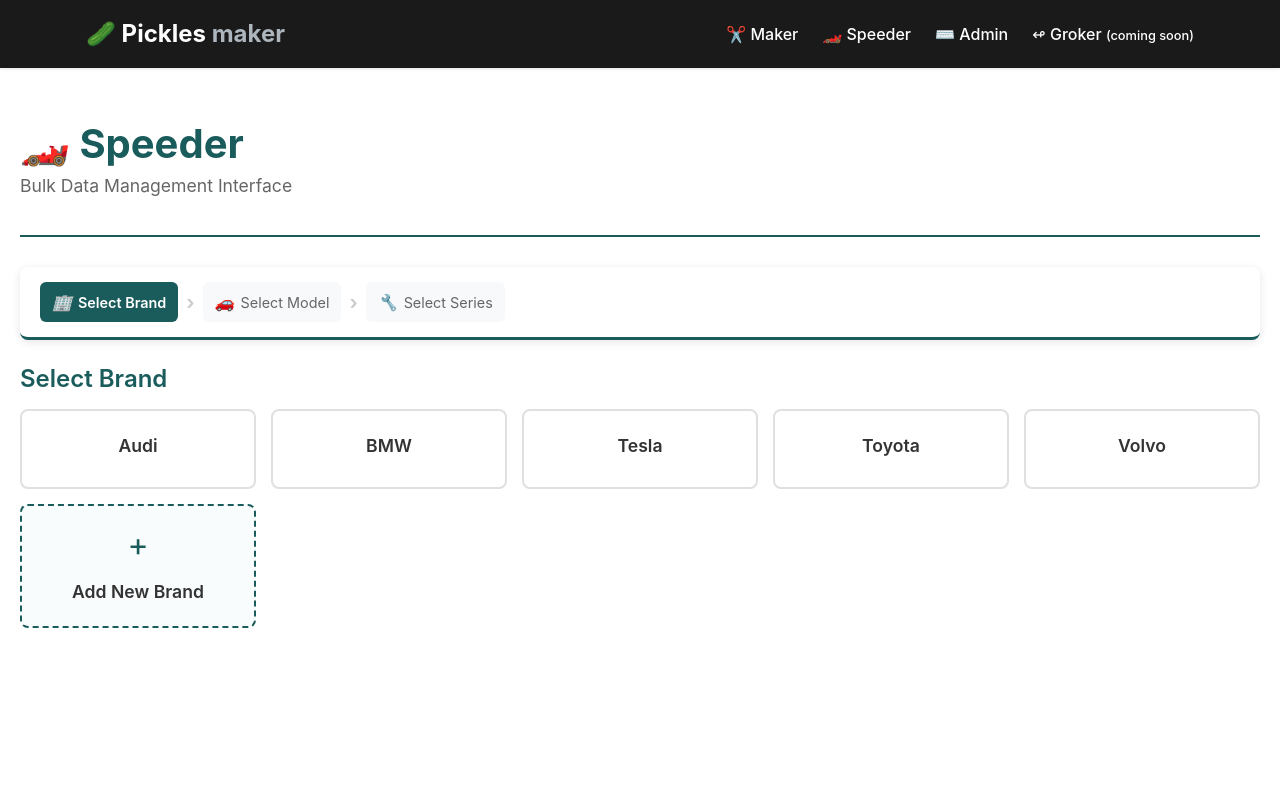
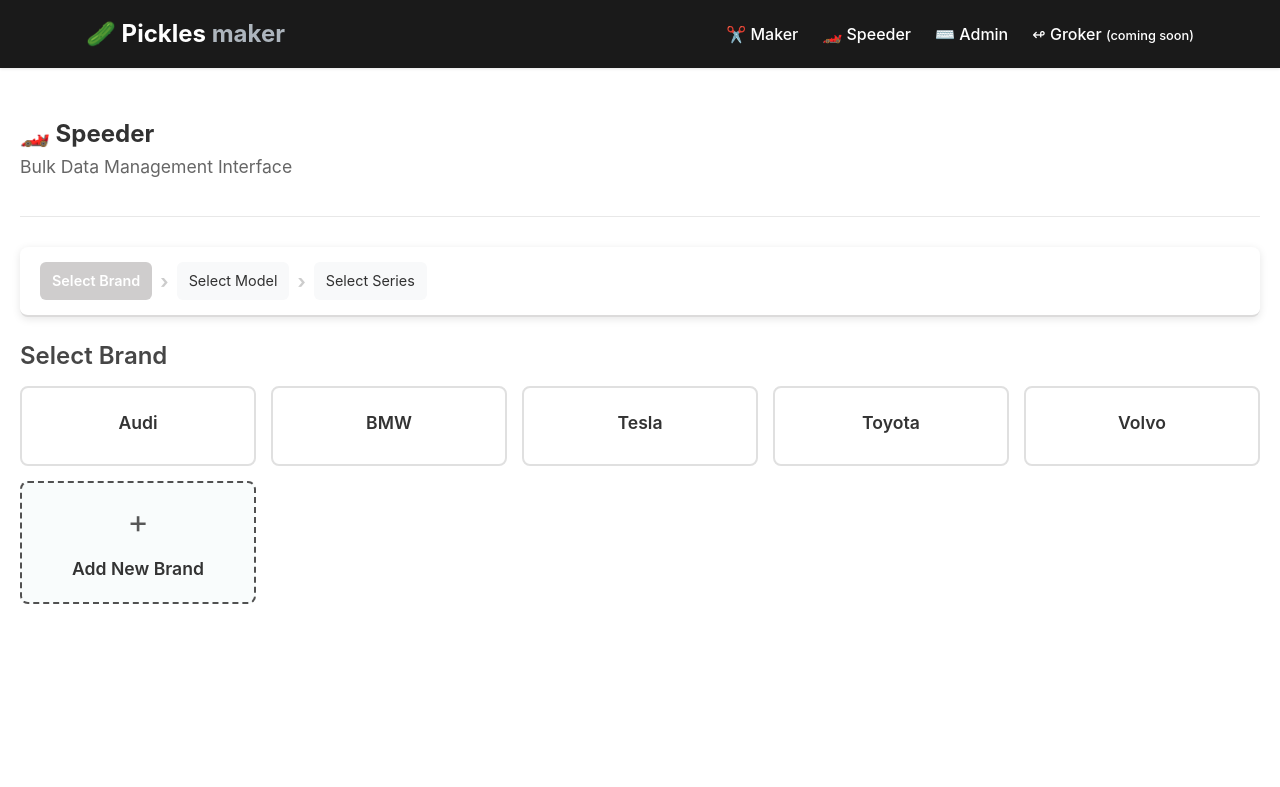
Before and after one commit to janlindblad/pickles, a Django app: page /speeder/ in a window 1280 px wide. Shown: the top 787 px of the page. Run offline with Django 5.2, Linux system fonts and the light colour scheme; the visitor is signed in with stand-in values (Sample User, id 1); data comes from the database, SQL or seed files in the repository; parts of the project's set-up code (start-up, migrations or seed data) failed here and were passed over.

Commit message:
More proffesional design

```diff
--- a/maker/static/maker/css/admin_custom.css
+++ b/maker/static/maker/css/admin_custom.css
@@ -8,7 +8,7 @@
     --body-bg: #fff;
     --body-quiet-color: #666;
     --body-loud-color: #6a6a6a;
-    --header-color: #ffc;
+    --header-color: rgb(114, 114, 114);
     --header-branding-color: var(--primary);
     --header-bg: #ececec;  /* Dark header like your main site */
     --header-link-color: var(--primary);
--- a/maker/static/maker/css/base.css
+++ b/maker/static/maker/css/base.css
@@ -3,7 +3,7 @@
 :root {
     /* Color scheme inspired by Carla.se */
     --primary-color: #1a1a1a;        /* Dark primary */
-    --secondary-color: #ade1b9;      /* Pickle insida */
+    --secondary-color: #8fbf9a;      /* Pickle insida */
     --accent-color: #8fbf9a;         /* Pickle utsida */
     --background-color: #ffffff;     /* Clean white */
     --surface-color: #f8f9fa;        /* Light gray surface */
--- a/speeder/templates/speeder/index.html
+++ b/speeder/templates/speeder/index.html
@@ -18,13 +18,13 @@
             align-items: center;
             margin-bottom: 30px;
             padding-bottom: 20px;
-            border-bottom: 2px solid #1a5b5b;
+            border-bottom: 1.5px solid #e8e8e8ff;
         }
 
         .speeder-title {
-            color: #1a5b5b;
+            color: #323232ff;
             margin: 0;
-            font-size: 2.5rem;
+            font-size: 1.5rem;
         }
 
         .speeder-subtitle {
@@ -39,7 +39,7 @@
         }
 
         .section-title {
-            color: #1a5b5b;
+            color: #464646ff;
             font-size: 1.5rem;
             margin-bottom: 15px;
             font-weight: 600;
@@ -98,17 +98,17 @@
         }
 
         .nav-card.selected .card-title {
-            color: #1a5b5b;
+            color: #4b4b4bff;
             font-weight: 700;
         }
 
         .nav-card.selected .card-subtitle {
-            color: #0f3f3f;
+            color: #4f4f4fff;
         }
 
         .nav-card.add-new {
-            border: 2px dashed #1a5b5b;
-            color: #1a5b5b;
+            border: 2px dashed #515151ff;
+            color: #505050ff;
             background: #f9fcfc;
             padding: 15px;
             min-height: 70px;
@@ -137,7 +137,7 @@
         .add-icon {
             font-size: 2rem;
             margin-bottom: 10px;
-            color: #1a5b5b;
+            color: #575757ff;
         }
 
         /* Blurb Management Table */
@@ -495,7 +495,7 @@
             position: sticky;
             top: var(--navbar-height, 60px);
             z-index: 1000;
-            border-bottom: 3px solid #1a5b5b;
+            border-bottom: 2px solid #dcdbdbff;
         }        .breadcrumb {
             display: flex;
             align-items: center;
@@ -510,19 +510,19 @@
             padding: 8px 12px;
             border-radius: 6px;
             background: #f8f9fa;
-            color: #666;
+            color: #313131ff;
             font-size: 0.9rem;
             transition: all 0.2s ease;
         }
 
         .breadcrumb-item.active {
-            background: #1a5b5b;
+            background: #cfcdcdff;
             color: white;
             font-weight: 600;
         }
 
         .breadcrumb-item.completed {
-            background: #28a745;
+            background: #8fbf9a;
             color: white;
         }
 
@@ -718,17 +718,17 @@
             <div class="breadcrumb-section" id="breadcrumbSection">
                 <div class="breadcrumb">
                     <span class="breadcrumb-item" id="breadcrumbBrand">
-                        <i class="breadcrumb-icon">🏢</i>
+                      <!--   <i class="breadcrumb-icon">🏢</i> -->
                         <span class="breadcrumb-text">Select Brand</span>
                     </span>
                     <span class="breadcrumb-separator">›</span>
                     <span class="breadcrumb-item" id="breadcrumbModel">
-                        <i class="breadcrumb-icon">🚗</i>
+                        <!-- <i class="breadcrumb-icon">🚗</i> -->
                         <span class="breadcrumb-text">Select Model</span>
                     </span>
                     <span class="breadcrumb-separator">›</span>
                     <span class="breadcrumb-item" id="breadcrumbSeries">
-                        <i class="breadcrumb-icon">🔧</i>
+                        <!-- <i class="breadcrumb-icon">🔧</i> -->
                         <span class="breadcrumb-text">Select Series</span>
                     </span>
                 </div>
```
Also changed, not shown: other parts of speeder/templates/speeder/index.html (+22 -22 lines).
